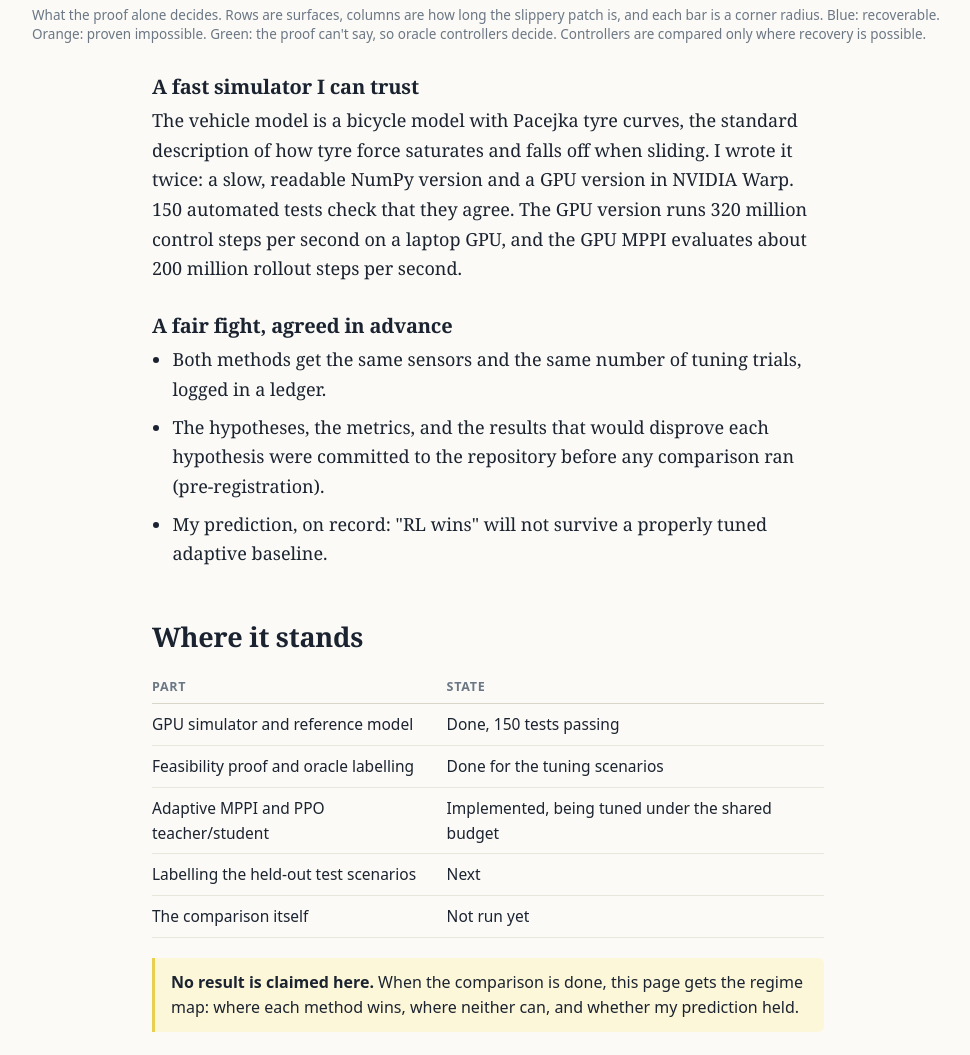
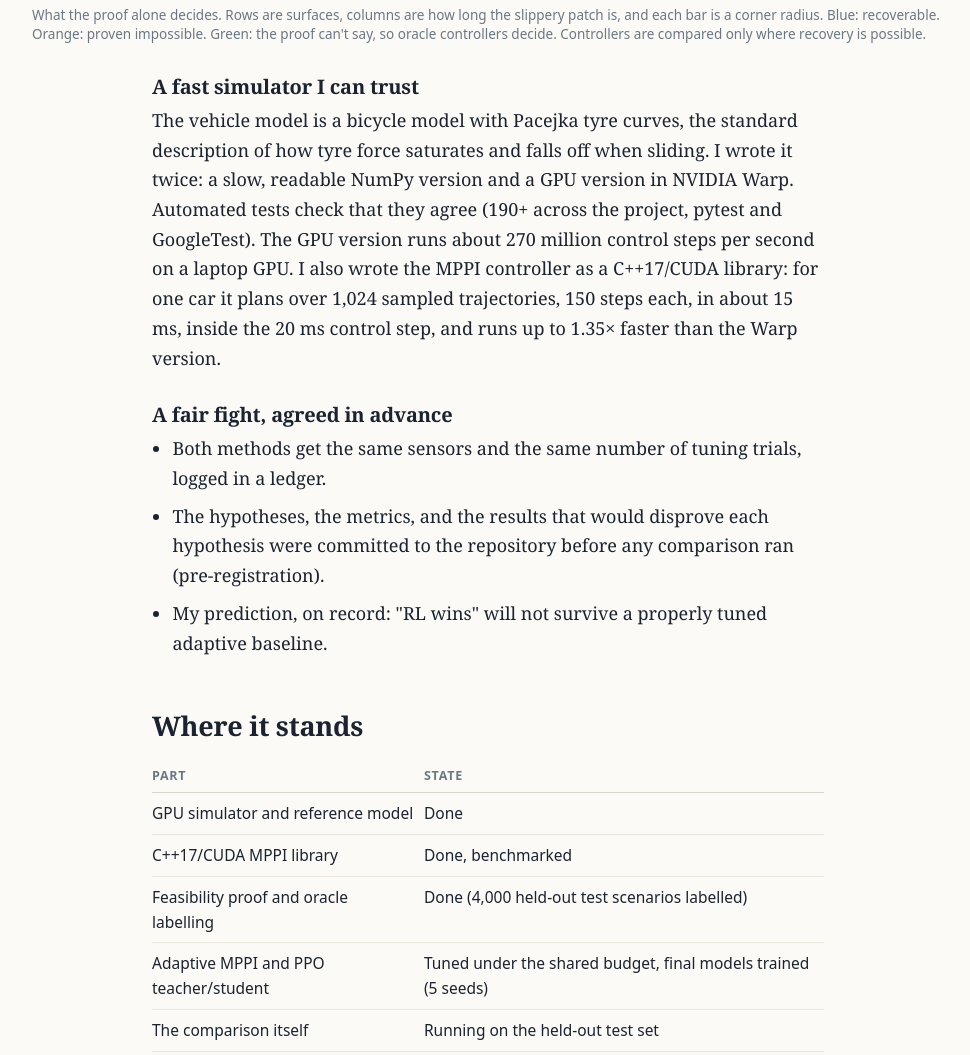
Before and after one commit to kaidalisohaib/kaidalisohaib.github.io, a plain HTML site: page work/friction-cliff-bench.html in a window 1280 px wide. Shown: the part 1905-2960 px from the top of the page, without its empty margins (152-1122 px from the left). Drawn offline with Linux system fonts and the light colour scheme.

Commit message:
CV: link case studies; FCB page: current status and re-measured numbers

```diff
--- a/work/friction-cliff-bench.html
+++ b/work/friction-cliff-bench.html
@@ -53,7 +53,7 @@
 <p>Before comparing anything, every scenario gets one of four labels: impossible, possible only if you see the ice coming, possible by reacting, or undetermined. The "impossible" label comes from a proof (the tyres can't supply the force the corner needs, even used perfectly). The "possible" labels come from oracle controllers that are told the true grip.</p>
 <figure class="wide"><div class="frame"><img src="/assets/media/fcb-feasibility.png" alt="Grid of bar charts for ice, snow and wet surfaces and four patch lengths. Each bar splits arrival speed into possible, undetermined and certified infeasible ranges." width="2080" height="1200"></div><figcaption>What the proof alone decides. Rows are surfaces, columns are how long the slippery patch is, and each bar is a corner radius. Blue: recoverable. Orange: proven impossible. Green: the proof can't say, so oracle controllers decide. Controllers are compared only where recovery is possible.</figcaption></figure>
 <h3>A fast simulator I can trust</h3>
-<p>The vehicle model is a bicycle model with Pacejka tyre curves, the standard description of how tyre force saturates and falls off when sliding. I wrote it twice: a slow, readable NumPy version and a GPU version in NVIDIA Warp. 150 automated tests check that they agree. The GPU version runs 320 million control steps per second on a laptop GPU, and the GPU MPPI evaluates about 200 million rollout steps per second.</p>
+<p>The vehicle model is a bicycle model with Pacejka tyre curves, the standard description of how tyre force saturates and falls off when sliding. I wrote it twice: a slow, readable NumPy version and a GPU version in NVIDIA Warp. Automated tests check that they agree (190+ across the project, pytest and GoogleTest). The GPU version runs about 270 million control steps per second on a laptop GPU. I also wrote the MPPI controller as a C++17/CUDA library: for one car it plans over 1,024 sampled trajectories, 150 steps each, in about 15 ms, inside the 20 ms control step, and runs up to 1.35× faster than the Warp version.</p>
 <h3>A fair fight, agreed in advance</h3>
 <ul>
   <li>Both methods get the same sensors and the same number of tuning trials, logged in a ledger.</li>
@@ -64,11 +64,11 @@
 <h2>Where it stands</h2>
 <table>
   <tr><th>Part</th><th>State</th></tr>
-  <tr><td>GPU simulator and reference model</td><td>Done, 150 tests passing</td></tr>
-  <tr><td>Feasibility proof and oracle labelling</td><td>Done for the tuning scenarios</td></tr>
-  <tr><td>Adaptive MPPI and PPO teacher/student</td><td>Implemented, being tuned under the shared budget</td></tr>
-  <tr><td>Labelling the held-out test scenarios</td><td>Next</td></tr>
-  <tr><td>The comparison itself</td><td>Not run yet</td></tr>
+  <tr><td>GPU simulator and reference model</td><td>Done</td></tr>
+  <tr><td>C++17/CUDA MPPI library</td><td>Done, benchmarked</td></tr>
+  <tr><td>Feasibility proof and oracle labelling</td><td>Done (4,000 held-out test scenarios labelled)</td></tr>
+  <tr><td>Adaptive MPPI and PPO teacher/student</td><td>Tuned under the shared budget, final models trained (5 seeds)</td></tr>
+    <tr><td>The comparison itself</td><td>Running on the held-out test set</td></tr>
 </table>
 <div class="note"><p><b>No result is claimed here.</b> When the comparison is done, this page gets the regime map: where each method wins, where neither can, and whether my prediction held.</p></div>
 
```
Also changed, not shown: 1 other file.
